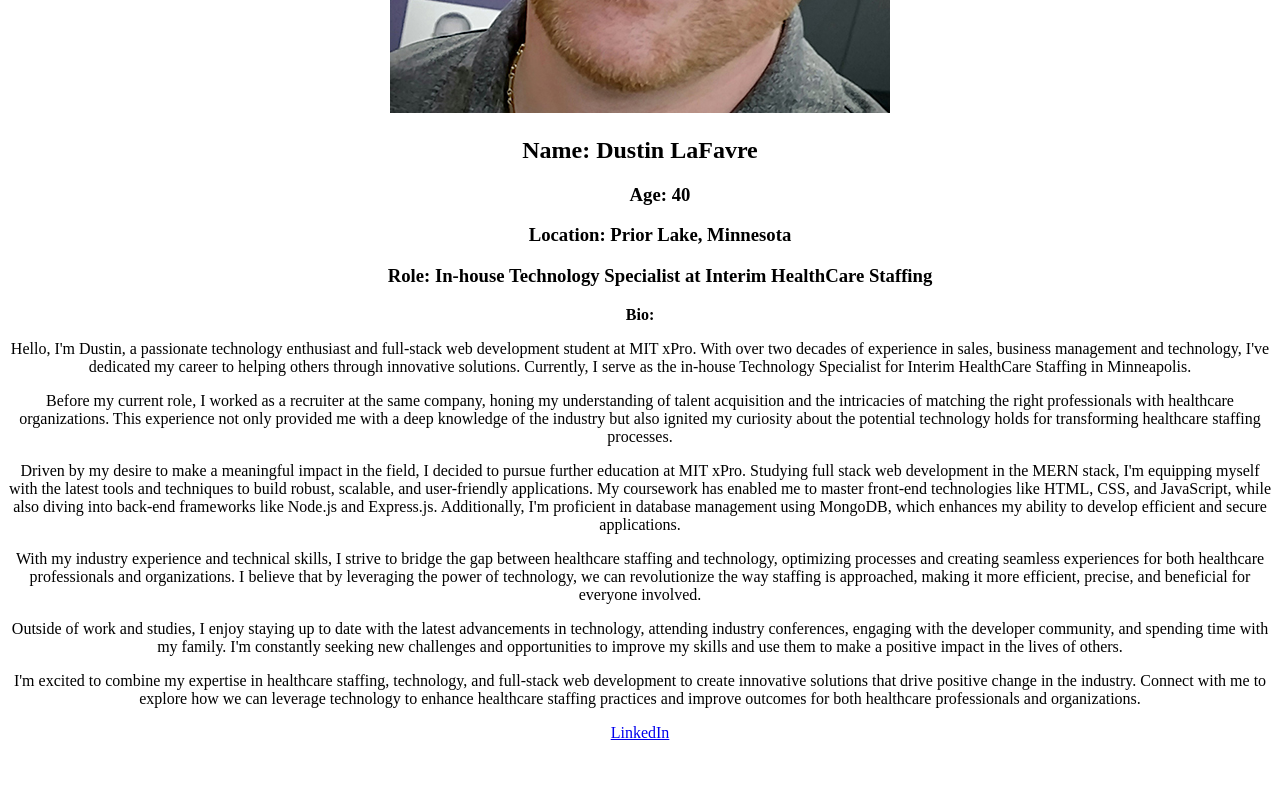
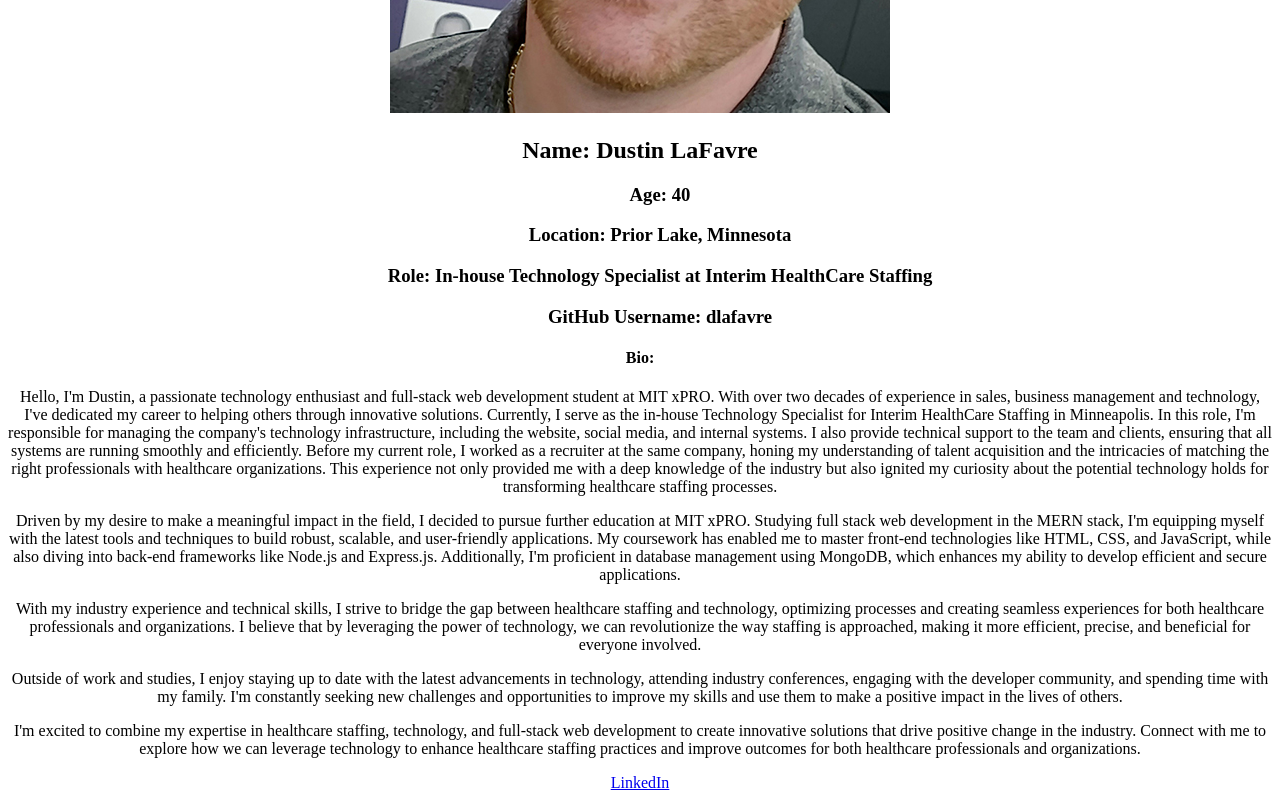
Before and after one commit to dlafavre/dlafavre.github.io, a plain HTML site: page index.html in a window 1280 px wide. Shown: the part 503-1303 px from the top of the page. Before the commit the page ends 1253 px from the top, so only its background shows below. Drawn offline with Linux system fonts and the light colour scheme.

Commit message:
Formatting update

```diff
--- a/index.html
+++ b/index.html
@@ -14,7 +14,8 @@
     </h1>
     <center><img src="Dustin GLI Headshot_MED.jpg" </center>
         <h2>
-            Name: Dustin LaFavre</h2>
+            Name: Dustin LaFavre
+        </h2>
 
         <h3>
             <ul>Age: 40</ul>
@@ -22,18 +23,16 @@
             <ul>Location: Prior Lake, Minnesota</ul>
 
             <ul>Role: In-house Technology Specialist at Interim HealthCare Staffing</ul>
+            <ul>GitHub Username: dlafavre</ul>
         </h3>
+    <div class="container body-content bio">
 
+        <h4>
+            Bio:
+        </h4>
         <p>
-            <b>Bio:</b>
-        </p>
-
-        <p>
-            Hello, I'm Dustin, a passionate technology enthusiast and full-stack web development student at MIT xPro.
-            With over two decades of experience in sales, business management and technology, I've dedicated my career to helping others through innovative solutions. Currently, I serve as the in-house Technology Specialist for Interim HealthCare Staffing in Minneapolis.
-        </p>
-
-        <p>
+            Hello, I'm Dustin, a passionate technology enthusiast and full-stack web development student at MIT xPRO.
+            With over two decades of experience in sales, business management and technology, I've dedicated my career to helping others through innovative solutions. Currently, I serve as the in-house Technology Specialist for Interim HealthCare Staffing in Minneapolis. In this role, I'm responsible for managing the company's technology infrastructure, including the website, social media, and internal systems. I also provide technical support to the team and clients, ensuring that all systems are running smoothly and efficiently.
             Before my current role, I worked as a recruiter at the same company, honing my understanding of talent
             acquisition and the intricacies of matching the right professionals with healthcare organizations. This
             experience not only provided me with a deep knowledge of the industry but also ignited my curiosity about the
@@ -41,7 +40,7 @@
         </p>
 
         <p>
-            Driven by my desire to make a meaningful impact in the field, I decided to pursue further education at MIT xPro.
+            Driven by my desire to make a meaningful impact in the field, I decided to pursue further education at MIT xPRO.
             Studying full stack web development in the MERN stack, I'm equipping myself with the latest tools and techniques
             to build robust, scalable, and user-friendly applications. My coursework has enabled me to master front-end
             technologies like HTML, CSS, and JavaScript, while also diving into back-end frameworks like Node.js and
@@ -69,6 +68,7 @@
             technology to enhance healthcare staffing practices and improve outcomes for both healthcare professionals and
             organizations.
         </p>
+    </div>
 
         <center><a href="https://www.linkedin.com/in/dustin-lee-0b1b1b1b1/">LinkedIn</a></center>
 </body>
```
Also changed, not shown: 1 other file.
